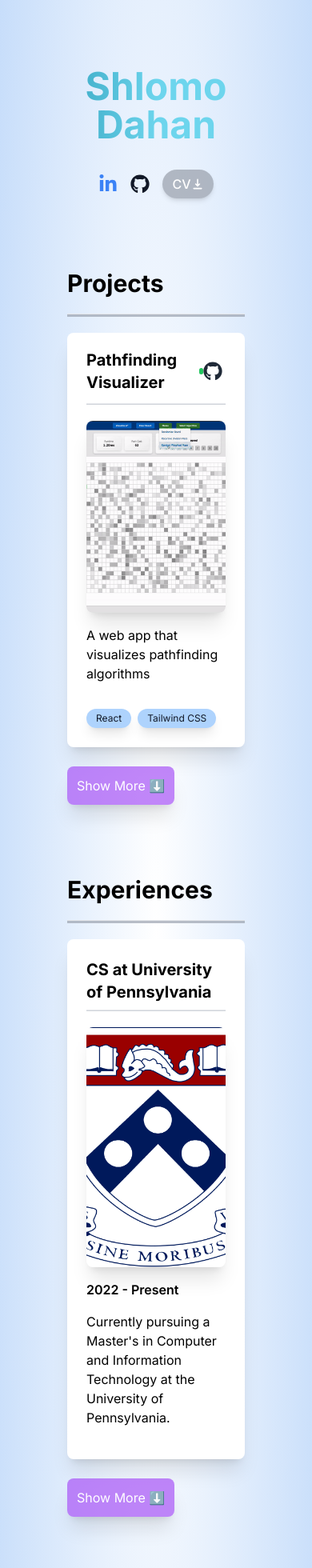
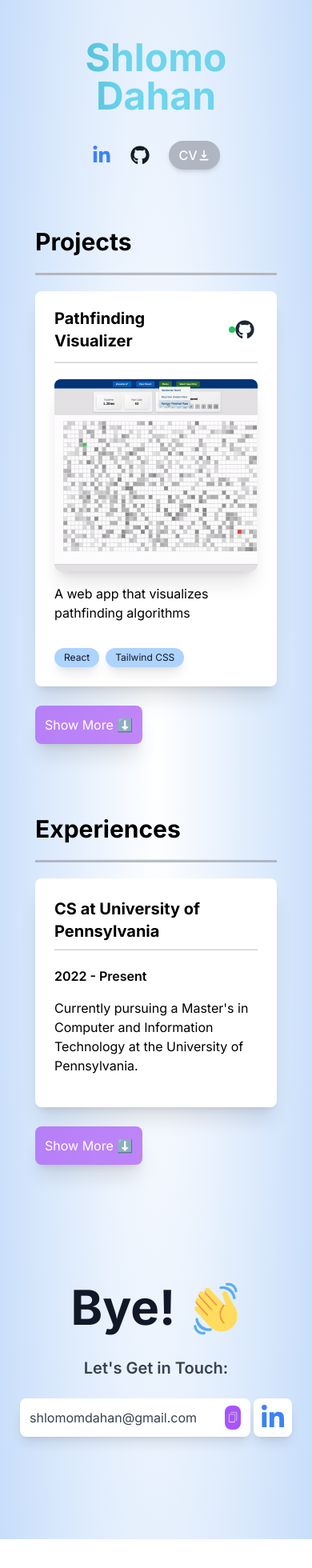
Before and after one commit to shlomomdahan/shlomodahan, a Next.js app: page / in a window 390 px wide. Shown: the top 1960 px of the page at 80% size. After the commit the page ends 1924 px from the top, so only its background shows below. Built offline with nearby package versions, Linux system fonts and the light colour scheme.

Commit message:
fix mobile respnv.

```diff
--- a/src/app/page.tsx
+++ b/src/app/page.tsx
@@ -11,7 +11,7 @@ export default function Home() {
       <Head>
         <meta name="viewport" content="width=device-width, initial-scale=1" />
       </Head>
-      <main className="min-h-screen w-full py-10 px-20 absolute z-[-2] bg-white bg-[radial-gradient(60%_120%_at_50%_50%,hsla(0,0%,100%,0)_0,#c3dbfa_100%)]">
+      <main className="min-h-screen w-full py-10 px-10 sm:px-20 absolute z-[-2] bg-white bg-[radial-gradient(60%_120%_at_50%_50%,hsla(0,0%,100%,0)_0,#c3dbfa_100%)]">
         <Intro />
         <Projects />
         <Experiences />
--- a/src/components/Experiences.tsx
+++ b/src/components/Experiences.tsx
@@ -33,7 +33,7 @@ export const Experiences: React.FC = () => {
         <hr className="w-full bg-gray-300 mb-5 h-0.5" />
         {experience.image && (
           <div
-            className="relative w-full h-60 lg:h-72 xl:h-80 2xl:h-96 mb-4 rounded-lg overflow-hidden shadow-xl"
+            className="relative w-full hidden sm:block h-60 lg:h-72 xl:h-80 2xl:h-96 mb-4 rounded-lg overflow-hidden shadow-xl"
             style={{ width: "100%", height: "300px" }}
           >
             <Image
--- a/src/components/Footer.tsx
+++ b/src/components/Footer.tsx
@@ -36,14 +36,14 @@ export const Footer: React.FC = () => {
           </div>
         </div>
         <h5 className="text-xl font-semibold mb-6">{"Let's Get in Touch:"}</h5>
-        <div className="relative flex items-center justify-center">
+        <div className="flex items-center justify-center">
           <input
             ref={inputEl}
             value="shlomomdahan@gmail.com"
             readOnly
             style={{ position: "absolute", left: "-9999px" }}
           />
-          <div className="flex flex-row min-w-80 w-1/4 items-center justify-between bg-white rounded-lg px-3 h-12 mr-1 shadow-lg">
+          <div className="flex flex-row min-w-72 w-1/4 items-center justify-between bg-white rounded-lg px-3 h-12 mr-1 shadow-lg">
             shlomomdahan@gmail.com
             <button
               onClick={handleCopyClick}
@@ -65,7 +65,7 @@ export const Footer: React.FC = () => {
                 "_blank"
               )
             }
-            className="text-blue-500 cursor-pointer bg-white rounded-lg h-12 p-2 shadow-lg"
+            className="text-blue-500 cursor-pointer bg-white rounded-lg h-12 p-2 shadow-lg min-w-12"
             size={55}
           />
         </div>
--- a/src/components/Intro.tsx
+++ b/src/components/Intro.tsx
@@ -5,7 +5,7 @@ import { HiDownload } from "react-icons/hi";
 
 export const Intro = () => {
   return (
-    <div className="w-1/3 p-1 mt-10 mx-auto mb-20">
+    <div className="w-1/3 p-1 mt-1 sm:mt-10 mx-auto mb-16 sm:mb-20">
       <div className="w-full flex flex-col items-center">
         <div className="text-gray-600 text-center mb-4 hidden sm:block sm:text-2xl">
           {"👋 Hello, I'm"}
@@ -17,7 +17,7 @@ export const Intro = () => {
         {/* <Separator /> */}
         {/* <hr className="w-full bg-gray-300 bg-opacity-70 mb-5 h-1 rounded-full" /> */}
 
-        <div className="flex justify-center gap-4 sm:gap-6 md:gap-8 mt-4">
+        <div className="flex justify-center gap-6 sm:gap-8 md:gap-10 mt-4">
           <a
             href="https://linkedin.com/in/shlomomoshedahan"
             className="text-blue-500 hover:text-blue-700 flex items-center"
```
